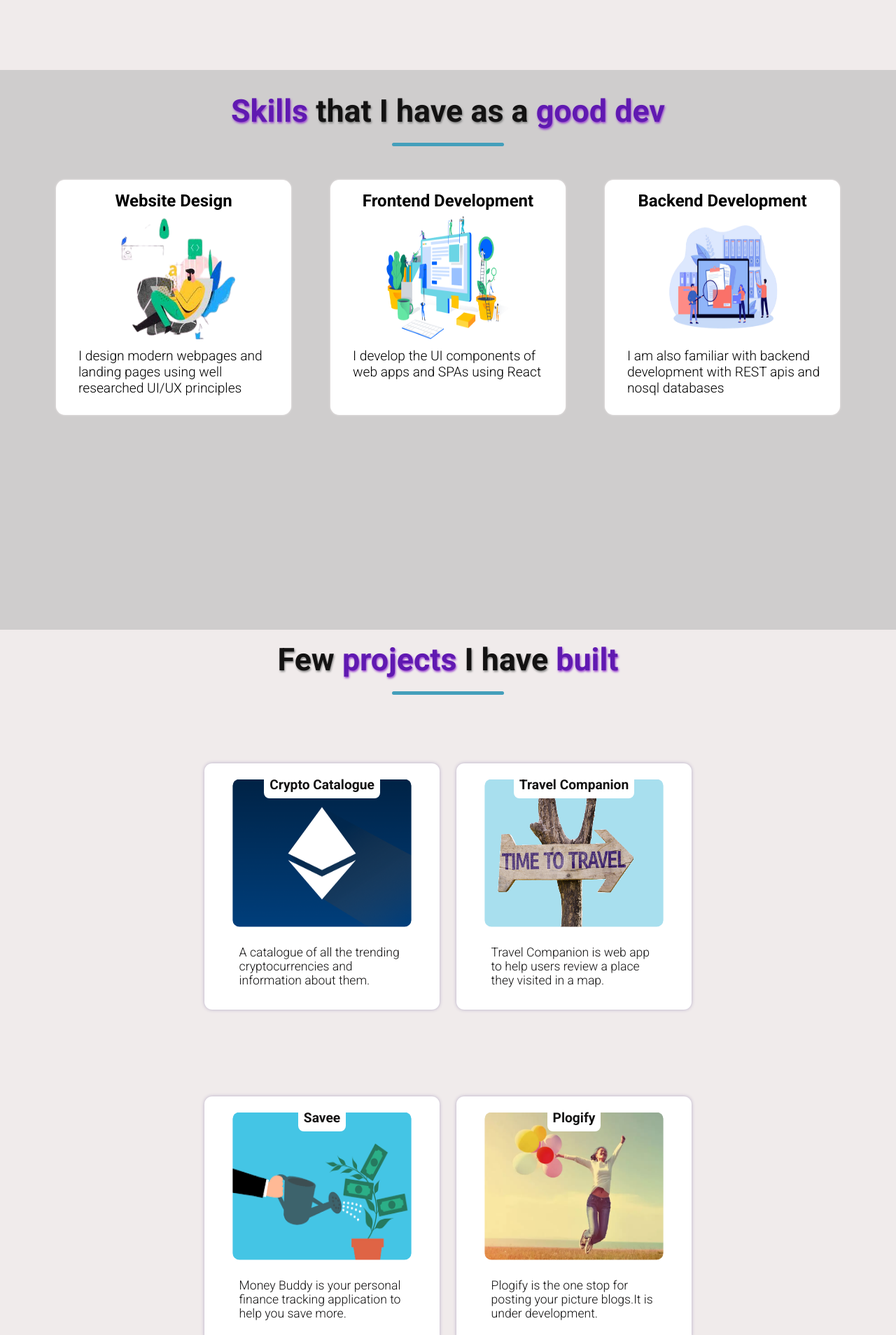
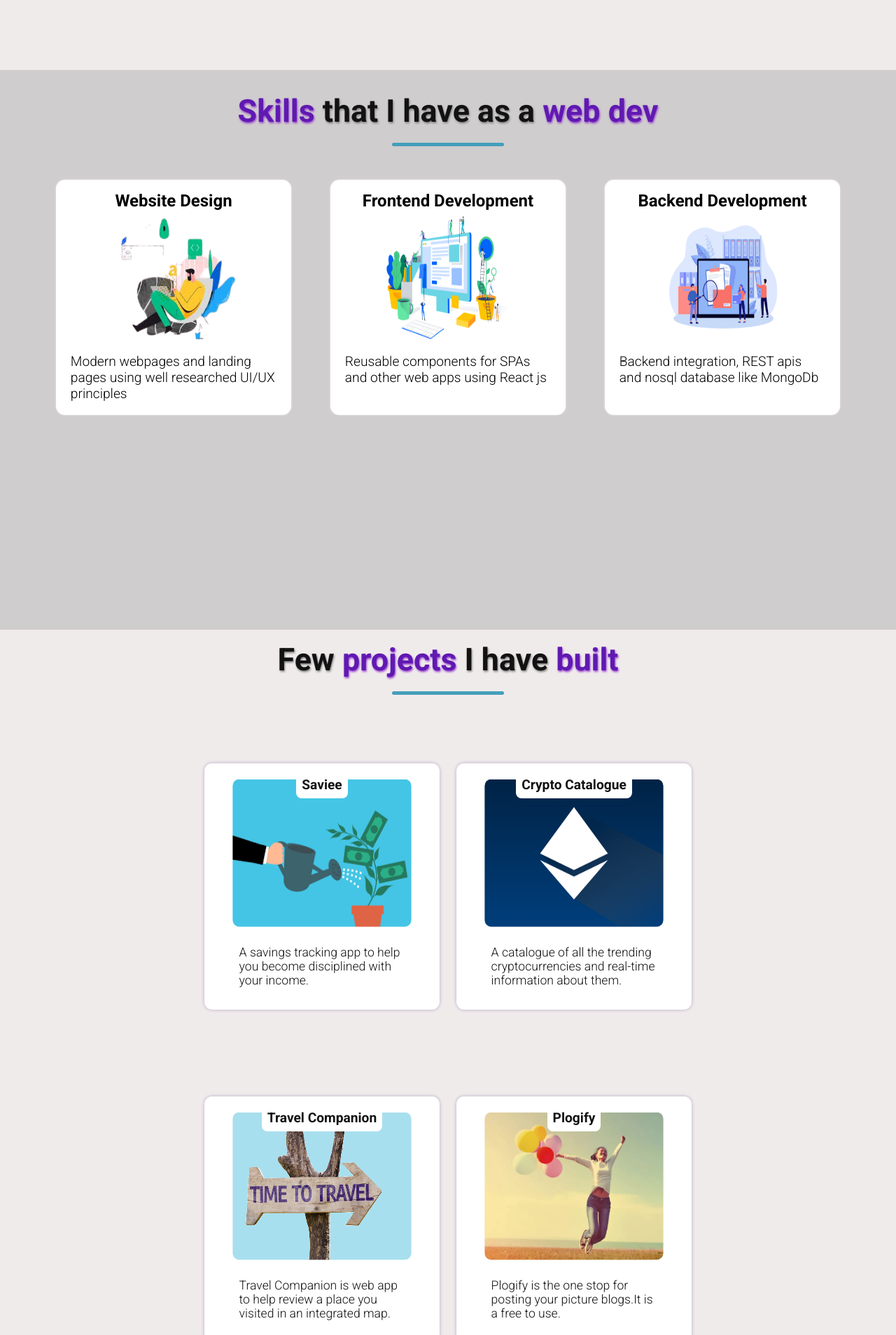
Before and after one commit to Suman373/PersonalPortfolio, a React (Create React App) app: page / in a window 1280 px wide. Shown: the part 1500-3408 px from the top of the page at 70% size. Built offline with nearby package versions, Linux system fonts and the light colour scheme.

Commit message:
fix: project details, achievements
updated project titles, info, removed 1 achievement

```diff
--- a/src/components/Achievements.jsx
+++ b/src/components/Achievements.jsx
@@ -14,10 +14,8 @@ const Achievements=()=>{
                     <div ref={myDesRef}
                      className={despVisible ? "list-wrapper show" : "list-wrapper"}>
                     <ul>
-                        <li><p>Open source contributor for Hacktoberfest 2022, merged 6 valid PRs with code contribution.(Oct 2022)</p></li>
+                        <li><p>Qualified for Hacktoberfest 2022. Open source contributor and successfully merged 6 valid PRs with code contribution.(Oct 2022)</p></li>
                         <li><p>Secured Top 14 position among 70+ teams in Error 404 hackathon organized by Micro.(Aug 2022)</p></li>
-                        <li><p>Mentee at DSC KGEC Summer of Code 2022. Merged 2 successful PRs in a web project Seat&Eat.(Jul-Aug 2022)</p></li>
-
                     </ul>
                     </div>
         </section>
--- a/src/components/Projects.jsx
+++ b/src/components/Projects.jsx
@@ -9,13 +9,13 @@ import '../styles/Projects.css';
 
 const Projects = () => {
 
-    const {ref: myTitleRef, inView:titleVisible} = useInView();
-    const {ref: myCardRef, inView: cardVisible } = useInView();
+    const { ref: myTitleRef, inView: titleVisible } = useInView();
+    const { ref: myCardRef, inView: cardVisible } = useInView();
 
     return (
         <>
             <main className="project-wrapper" id="projects">
-                <h2 ref={myTitleRef} className={ titleVisible ? "component-headings show" : "component-headings"}>Few <span className="heading-highlight">projects</span> I have <span className="heading-highlight">built</span></h2>
+                <h2 ref={myTitleRef} className={titleVisible ? "component-headings show" : "component-headings"}>Few <span className="heading-highlight">projects</span> I have <span className="heading-highlight">built</span></h2>
                 <div className="underline"></div>
                 <section
                     ref={myCardRef}
@@ -23,17 +23,33 @@ const Projects = () => {
 
                     <div className={cardVisible ? "project-card show" : "project-card"}>
                         <div className="project-title-container">
+                            <h3>Saviee</h3>
+                        </div>
+                        <div className="banner-container">
+                            <a href="https://github.com/Suman373"
+                                target="_blank">
+                                <img src={Finance}
+                                    alt="" />
+                            </a>
+                        </div>
+                        <div className="info-container">
+                            <p>A savings tracking app to help you become disciplined with your income.</p>
+                        </div>
+                    </div>
+
+                    <div className={cardVisible ? "project-card show" : "project-card"}>
+                        <div className="project-title-container">
                             <h3>Crypto Catalogue</h3>
                         </div>
                         <div className="banner-container">
-                            <a href="https://github.com/Suman373"
+                            <a href="https://creepto69.netlify.app"
                                 target="_blank">
                                 <img src={EthereumPic}
                                     alt="A banner for the project" />
                             </a>
                         </div>
                         <div className="info-container">
-                                <p>A catalogue of all the trending cryptocurrencies and information about them.</p>
+                            <p>A catalogue of all the trending cryptocurrencies and real-time information about them.</p>
                         </div>
                     </div>
 
@@ -49,25 +65,11 @@ const Projects = () => {
                             </a>
                         </div>
                         <div className="info-container">
-                                <p>Travel Companion is web app to help users review a place they visited in a map.</p>
+                            <p>Travel Companion is web app to help review a place you visited in an integrated map.</p>
                         </div>
                     </div>
 
-                    <div className={cardVisible ? "project-card show" : "project-card"}>
-                        <div className="project-title-container">
-                            <h3>Savee</h3>
-                        </div>
-                        <div className="banner-container">
-                            <a href="https://github.com/Suman373"
-                            target="_blank">
-                                <img src={Finance}
-                                alt="" />
-                            </a>
-                        </div>
-                        <div className="info-container">
-                            <p>Money Buddy is your personal finance tracking application to help you save more.</p>
-                        </div>
-                    </div>
+
 
                     <div className={cardVisible ? "project-card show" : "project-card"}>
                         <div className="project-title-container">
@@ -81,7 +83,7 @@ const Projects = () => {
                             </a>
                         </div>
                         <div className="info-container">
-                                <p>Plogify is the one stop for posting your picture blogs.It is under development.</p>
+                            <p>Plogify is the one stop for posting your picture blogs.It is a free to use. </p>
                         </div>
                     </div>
                 </section>
--- a/src/components/Skills.jsx
+++ b/src/components/Skills.jsx
@@ -13,7 +13,7 @@ const Skills = () => {
     return (
         <div className="skills-wrapper">
             <header className="title-container" id="skills">
-                <h2 ref={myTitleRef} className={ titleVisible ? "component-headings show" : "component-headings"}><span className="heading-highlight">Skills</span> that I have as a <span className="heading-highlight">good dev</span></h2>
+                <h2 ref={myTitleRef} className={ titleVisible ? "component-headings show" : "component-headings"}><span className="heading-highlight">Skills</span> that I have as a <span className="heading-highlight">web dev</span></h2>
             <div className="underline" ></div>
             </header>
             <div ref={myCardRef} className="cards-container" >
@@ -23,7 +23,7 @@ const Skills = () => {
                     <div className="skills-images">
                          <img src={illusFrontend} alt="palette"/>
                     </div>
-                    <p>I design modern webpages and landing pages using well researched UI/UX principles</p>
+                    <p>Modern webpages and landing pages using well researched UI/UX principles</p>
                 </div>
                 </div>
 
@@ -33,7 +33,7 @@ const Skills = () => {
                     <div className="skills-images">
                         <img src={illusBackend} alt="frontend" />
                     </div>
-                    <p>I develop the UI components of web apps and SPAs using React</p>
+                    <p>Reusable components for SPAs and other web apps using React js</p>
                 </div>
                 </div>
 
@@ -43,7 +43,7 @@ const Skills = () => {
                     <div className="skills-images">
                         <img src={illusDatabase} alt="database" />
                     </div>
-                    <p>I am also familiar with backend development with REST apis and nosql databases</p>
+                    <p>Backend integration, REST apis and nosql database like MongoDb</p>
                 </div>
                 </div>
             </div>
--- a/src/styles/Skills.css
+++ b/src/styles/Skills.css
@@ -60,7 +60,7 @@
     font-weight: 500;
     margin:0.5rem auto;
     text-align: left;
-    padding-left: 1.5rem;
+    padding:0.5rem 0.8rem;
 }
 
 .skills-images img{
```
Lines whose indentation alone changed are shown as unchanged.
